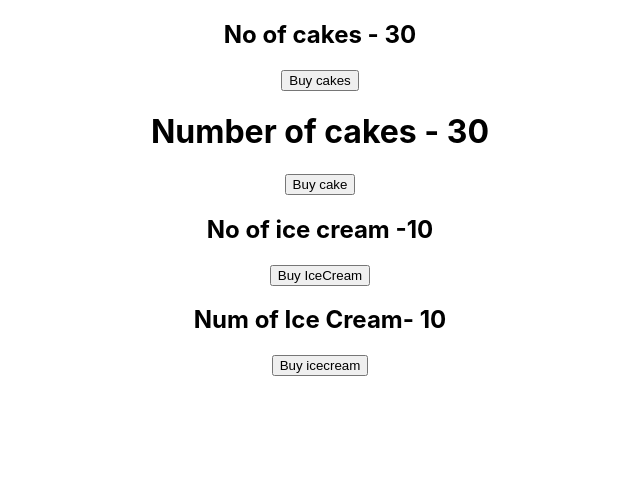
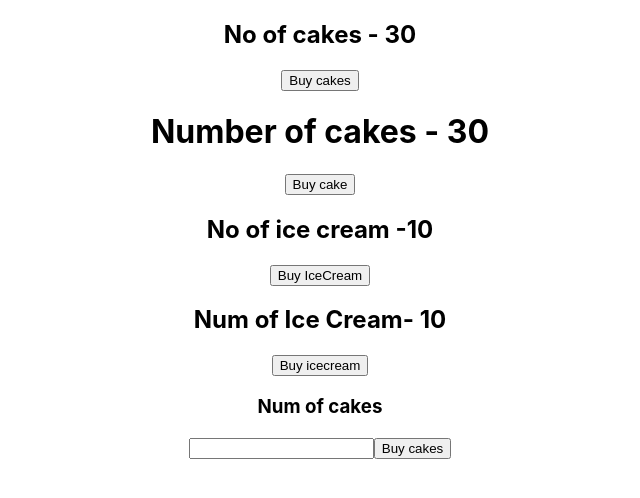
Before and after one commit to Shollytemmy/react-redux-exercises, a React (Create React App) app: page / in a window 1280 px wide. Shown: the top 498 px of the page, without its empty margins (320-960 px from the left). Built offline with nearby package versions, Linux system fonts and the light colour scheme.

Commit message:
added an input field to buy item

```diff
--- a/src/App.js
+++ b/src/App.js
@@ -3,6 +3,7 @@ import  CakesComponent  from './components/CakesComponent';
 import { HooksCakeContainer } from './components/HooksCakeContainer';
 import { HooksIceCreamContainer } from './components/HooksIceCreamContainer';
 import  IceCreamComponent  from './components/IceCreamComponent';
+import NewCakeContainer from './components/NewCakeContainer';
 
 
 
@@ -14,6 +15,7 @@ function App() {
       <HooksCakeContainer />
       <IceCreamComponent />
       <HooksIceCreamContainer />
+      <NewCakeContainer />
 
     </div>
   );
--- /dev/null
+++ b/src/components/NewCakeContainer.js
@@ -0,0 +1,35 @@
+
+import React, {useState} from 'react'
+import { cakeAction } from '../redux'
+import { connect } from 'react-redux'
+ const NewCakeContainer = (props) => {
+ const  [amount, setAmount] = useState()
+  return (
+    <div>
+        <h3>Num of cakes {props.numOfCake}</h3>
+        <input type="text" value={amount} onChange={(e) => setAmount(e.target.value)} />
+        <button onClick={()=> props.buyCake(amount) }>Buy cakes</button>
+    </div>
+  )
+}
+
+
+
+const mapStateToProps= (state) => {
+
+    return{
+        numOfCake: state.numOfCake
+    }
+}
+
+const mapDispatchToProps = (dispatch) => {
+    return{
+        buyCake: (amount) => dispatch(cakeAction(amount))
+
+    }
+}
+
+//numOfCake: state.cake.numOfCake
+
+
+export default connect(mapStateToProps, mapDispatchToProps) (NewCakeContainer)
--- a/src/redux/cake/cakeActions.js
+++ b/src/redux/cake/cakeActions.js
@@ -2,8 +2,9 @@ import { BUY_CAKE } from "./cakeTypes"
 
 
 
-export const cakeAction = () => {
+export const cakeAction = (amount = 1) => {
     return{
-        type: BUY_CAKE
+        type: BUY_CAKE,
+        payload: amount
     }
 }
--- a/src/redux/cake/cakeReducer.js
+++ b/src/redux/cake/cakeReducer.js
@@ -11,7 +11,7 @@ export const cakeReducer = (state = initialState, action) => {
 
     switch(action.type){
         case BUY_CAKE: return{
-            ...state, numOfCake: state.numOfCake - 1
+            ...state, numOfCake: state.numOfCake - action.payload
         }
 
 
```
